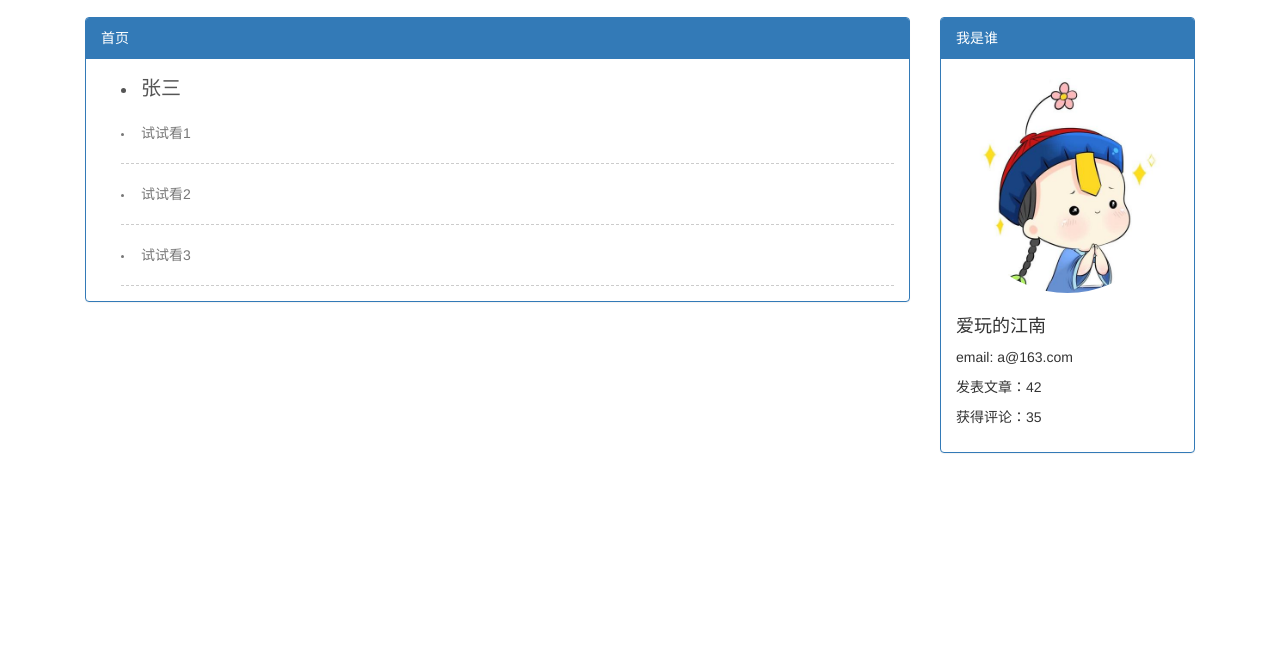
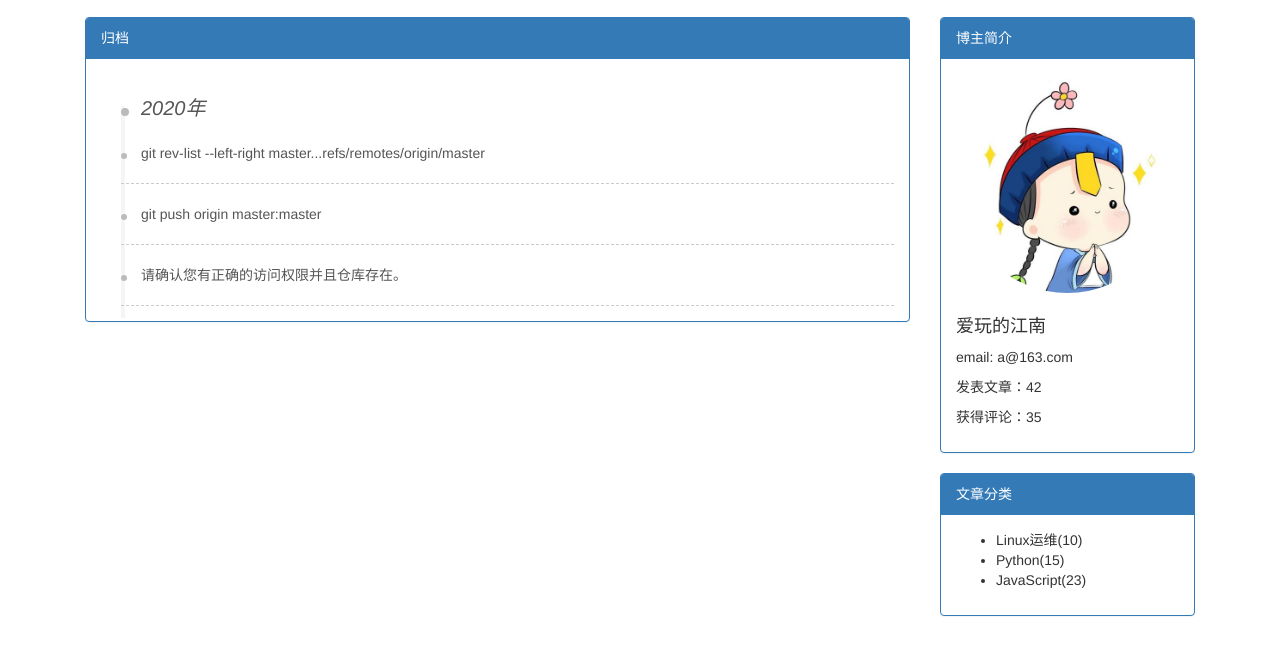
Before and after one commit to ShenZQ/ReadingNote, a plain HTML site: page index.html in a window 1280 px wide. Shown: the part 53-708 px from the top of the page. Drawn offline with nearby package versions, Linux system fonts and the light colour scheme.

Commit message:
学习中

```diff
--- a/index.html
+++ b/index.html
@@ -11,6 +11,7 @@
     <style>
         body {
             padding-top: 70px;
+            /* background-color: pink; */
         }
     </style>
 </head>
@@ -44,14 +45,15 @@
     <div class="container">
         <!-- 左侧内容-->
         <div class="col-xs-12 col-md-9">
-            <div class="panel panel-primary">
-                <div class="panel-heading">首页</div>
-                <div class="panel-body">
+            <div class="panel panel-primary"style="background-color: transparent;" >
+                <div class="panel-heading">归档</div>
+                <div class="panel-body" >
+                    <br>
                     <div class="post-list">
-                        <divl class="post-list-group"> 张三</divl>
-                        <article class="post-list-item">试试看1</article>
-                        <article class="post-list-item">试试看2</article>
-                        <article class="post-list-item">试试看3</article>
+                        <divl class="post-list-group"><em>2020年</em></divl>
+                        <article class="post-list-item">git rev-list --left-right master...refs/remotes/origin/master</article>
+                        <article class="post-list-item"> git push origin master:master</article>
+                        <article class="post-list-item">请确认您有正确的访问权限并且仓库存在。</article>
 
 
 
@@ -65,7 +67,7 @@
         <!-- 右侧简介及分类、归档-->
         <div class="col-xs-12 col-md-3">
             <div class="panel panel-primary">
-                <div class="panel-heading">我是谁</div>
+                <div class="panel-heading">博主简介</div>
                 <div class="panel-body">
                 <div class="thumbnail" style="border: none;">
                         <img src="avatar.jpg" class="img-circle" >
@@ -74,7 +76,16 @@
                     <p>email: a@163.com</p>
                     <p>发表文章：42</p>
                     <p>获得评论：35</p>
-                    <p id="marked"></p>
+                </div>
+            </div>
+            <div class="panel panel-primary">
+                <div class="panel-heading">文章分类</div>
+                <div class="panel-body">
+                    <ul>
+                        <li>Linux运维(10)</li>
+                        <li>Python(15)</li>
+                        <li>JavaScript(23)</li>
+                    </ul>
                 </div>
             </div>
         </div>
--- a/post.css
+++ b/post.css
@@ -7,7 +7,7 @@
     left: 0;
     top: 12px;
     margin-left: 20px;
-    width: 2px;
+    width: 4px;
     height: 100%;
     background-color: #f5f5f5;
     z-index: -1;
@@ -24,10 +24,10 @@
     position: absolute;
     left: 0;
     top: 50%;
-    width: 5px;
-    height: 5px;
+    width: 8px;
+    height: 8px;
     border-radius: 50%;
-    background-color: #555;
+    background-color: #bbb;
 }
 
 .post-list-item {
@@ -35,15 +35,21 @@
     padding: 20px;
     margin-left: 20px;
     border-bottom: 1px dashed #ccc;
-    color: #777;
+    color: #555;
 }
 .post-list-item::before {
     content: " ";
     position: absolute;
     left: 0;
     top: 50%;
-    width: 3px;
-    height: 3px;
+    width: 6px;
+    height: 6px;
     border-radius: 50%;
-    background-color: #777;
+    background-color: #bbb;
 }
+.post-list-item:hover {
+    border-bottom-color: #666;
+  }
+  .post-list-item:hover::before {
+    background: #222;
+  }
```
